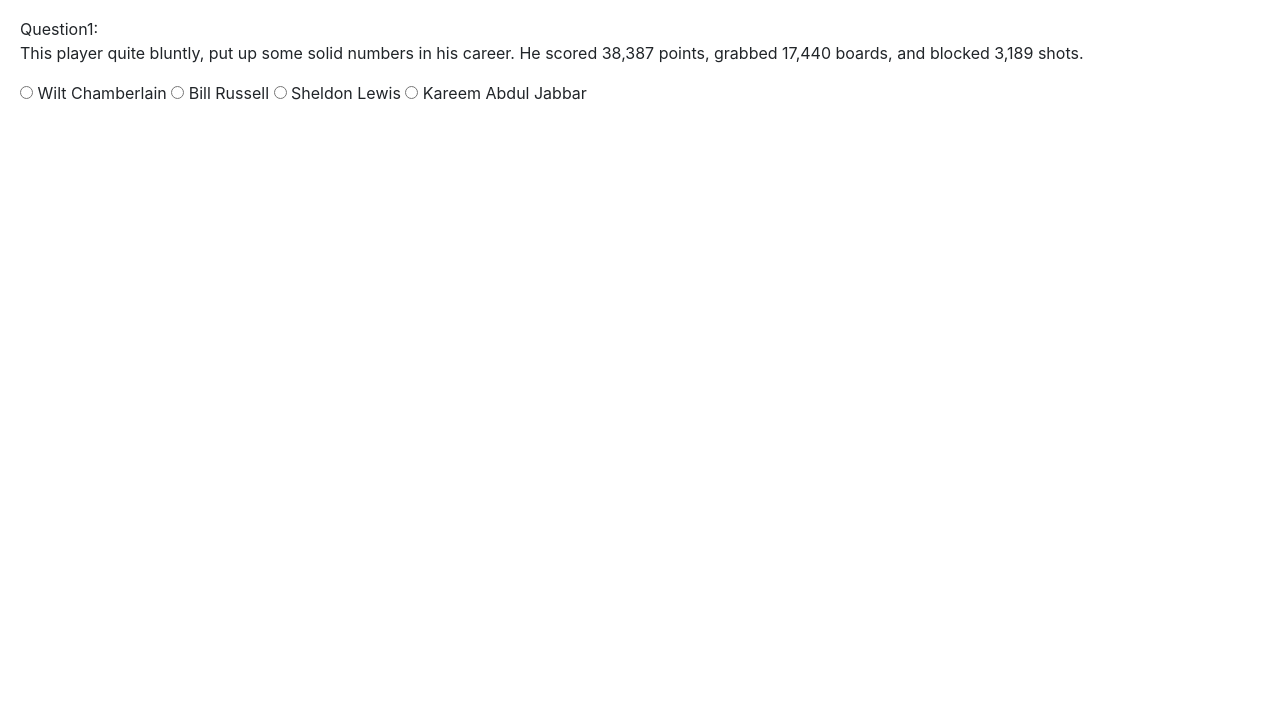
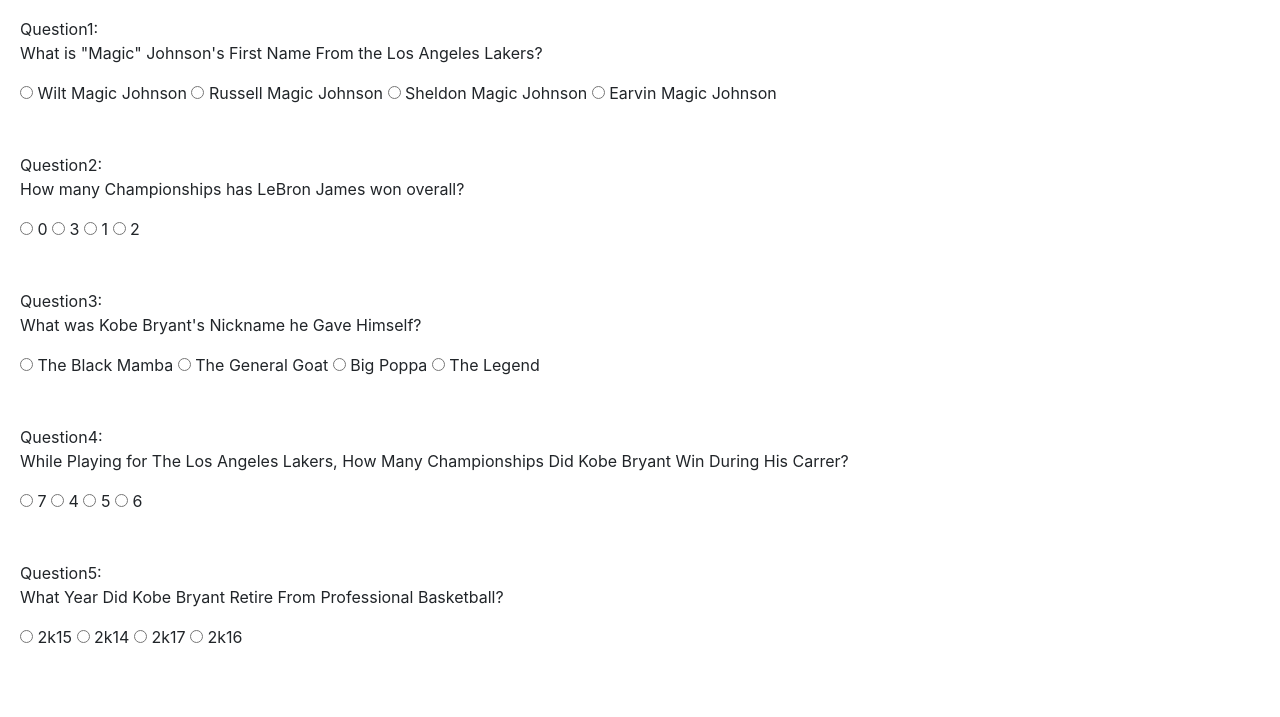
Before and after one commit to IrvgottiTheDon/TriviaGame, a plain HTML site: page index.html in a window 1280 px wide. Shown: the part 83-800 px from the top of the page. Drawn offline with nearby package versions, Linux system fonts and the light colour scheme.

Commit message:
Added/updated Question from Html

```diff
--- a/assets/javascript/app.js
+++ b/assets/javascript/app.js
@@ -45,7 +45,7 @@
     }
 
 //ANSWER2
-    if (answer2 == "question1") {
+    if (answer2 == "B") {
         numberOfCorrectAnswers++;
     }
     else{
@@ -53,7 +53,7 @@
     }
 
 //ANSWER3
-    if (answer3== "question1") {
+    if (answer3== "A") {
         numberOfCorrectAnswers++;
     }
     else{
@@ -61,7 +61,7 @@
     }
 
 //ANSWER4
-    if (answer4 == "question1") {
+    if (answer4 == "C") {
         numberOfCorrectAnswers++;
     }
     else{
@@ -69,7 +69,7 @@
     }
 
 //ANSWER5
-    if (answer5 == "question1") {
+    if (answer5 == "D") {
         numberOfCorrectAnswers++;
     }
     else{
--- a/index.html
+++ b/index.html
@@ -16,7 +16,7 @@
 
 <body>
 
-    <h1>Basketball Trivia</h1>
+    <h1> NBA Basketball Trivia</h1>
 
     <div>
         Timer: <span id="timer">0</span>
@@ -24,21 +24,99 @@
 
 
     <div class="question">
-        <p>Question1:<br> This player quite bluntly, put up some solid numbers in his career. He scored 38,387 points, grabbed 17,440 boards, and blocked 3,189 shots.
+        <p>Question1:<br> What is "Magic" Johnson's First Name From the Los Angeles Lakers?
         </p>
 
         <div id="question1">
             <input type="radio" id="choice1" name="question1" value="A">
-            <label for="A">Wilt Chamberlain</label>
+            <label for="A">Wilt Magic Johnson</label>
 
             <input type="radio" id="choice2" name="question1" value="B">
-            <label for="B">Bill Russell</label>
+            <label for="B">Russell Magic Johnson</label>
 
             <input type="radio" id="choice3" name="question1" value="C">
-            <label for="C">Sheldon Lewis</label>
+            <label for="C">Sheldon Magic Johnson</label>
 
             <input type="radio" id="choice3" name="question1" value="D">
-            <label for="D">Kareem Abdul Jabbar</label>
+            <label for="D">Earvin Magic Johnson</label>
+        </div>
+    </div>
+
+    <div class="question">
+        <p>Question2:<br> How many Championships has LeBron James won overall?
+        </p>
+
+        <div id="question2">
+            <input type="radio" id="choice1" name="question2" value="A">
+            <label for="A">0</label>
+
+            <input type="radio" id="choice2" name="question2" value="B">
+            <label for="B">3</label>
+
+            <input type="radio" id="choice3" name="question2" value="C">
+            <label for="C">1</label>
+
+            <input type="radio" id="choice3" name="question2" value="D">
+            <label for="D">2</label>
+        </div>
+    </div>
+
+    <div class="question">
+        <p>Question3:<br> What was Kobe Bryant's Nickname he Gave Himself?
+        </p>
+
+        <div id="question3">
+            <input type="radio" id="choice1" name="question3" value="A">
+            <label for="A">The Black Mamba</label>
+
+            <input type="radio" id="choice2" name="question3" value="B">
+            <label for="B">The General Goat</label>
+
+            <input type="radio" id="choice3" name="question3" value="C">
+            <label for="C">Big Poppa</label>
+
+            <input type="radio" id="choice3" name="question3" value="D">
+            <label for="D">The Legend</label>
+        </div>
+    </div>
+
+
+    <div class="question">
+        <p>Question4:<br> While Playing for The Los Angeles Lakers, How Many Championships Did Kobe Bryant Win During His Carrer?
+        </p>
+
+        <div id="question4">
+            <input type="radio" id="choice1" name="question4" value="A">
+            <label for="A">7</label>
+
+            <input type="radio" id="choice2" name="question4" value="B">
+            <label for="B">4</label>
+
+            <input type="radio" id="choice3" name="question4" value="C">
+            <label for="C">5</label>
+
+            <input type="radio" id="choice3" name="question4" value="D">
+            <label for="D">6</label>
+        </div>
+    </div>
+
+
+    <div class="question">
+        <p>Question5:<br> What Year Did Kobe Bryant Retire From Professional Basketball?
+        </p>
+
+        <div id="question5">
+            <input type="radio" id="choice1" name="question5" value="A">
+            <label for="A">2k15</label>
+
+            <input type="radio" id="choice2" name="question5" value="B">
+            <label for="B">2k14</label>
+
+            <input type="radio" id="choice3" name="question5" value="C">
+            <label for="C">2k17</label>
+
+            <input type="radio" id="choice3" name="question5" value="D">
+            <label for="D">2k16</label>
         </div>
     </div>
 
@@ -47,8 +125,8 @@
 
 
     <div>
-       <p id="CorrectAnswers"></p>
-       <p id="IncorrectAnswers"></p>
+        <p id="CorrectAnswers"></p>
+        <p id="IncorrectAnswers"></p>
     </div>
 
     <!-- Optional JavaScript -->
```
